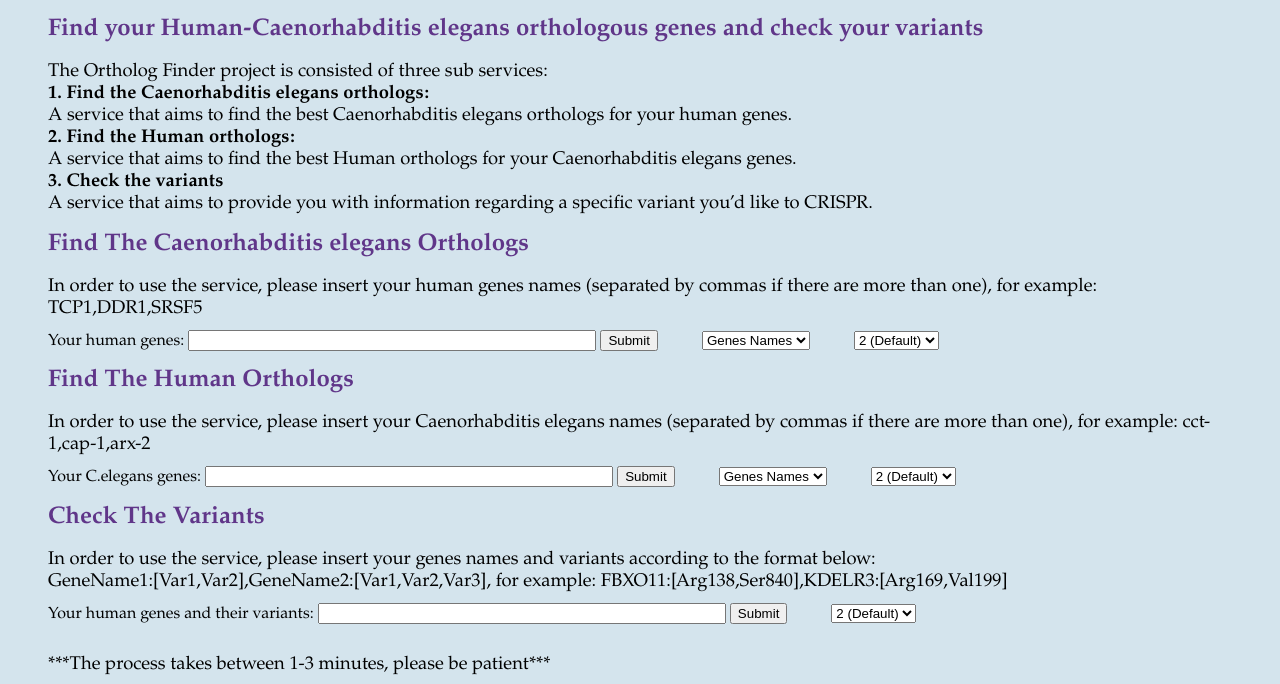
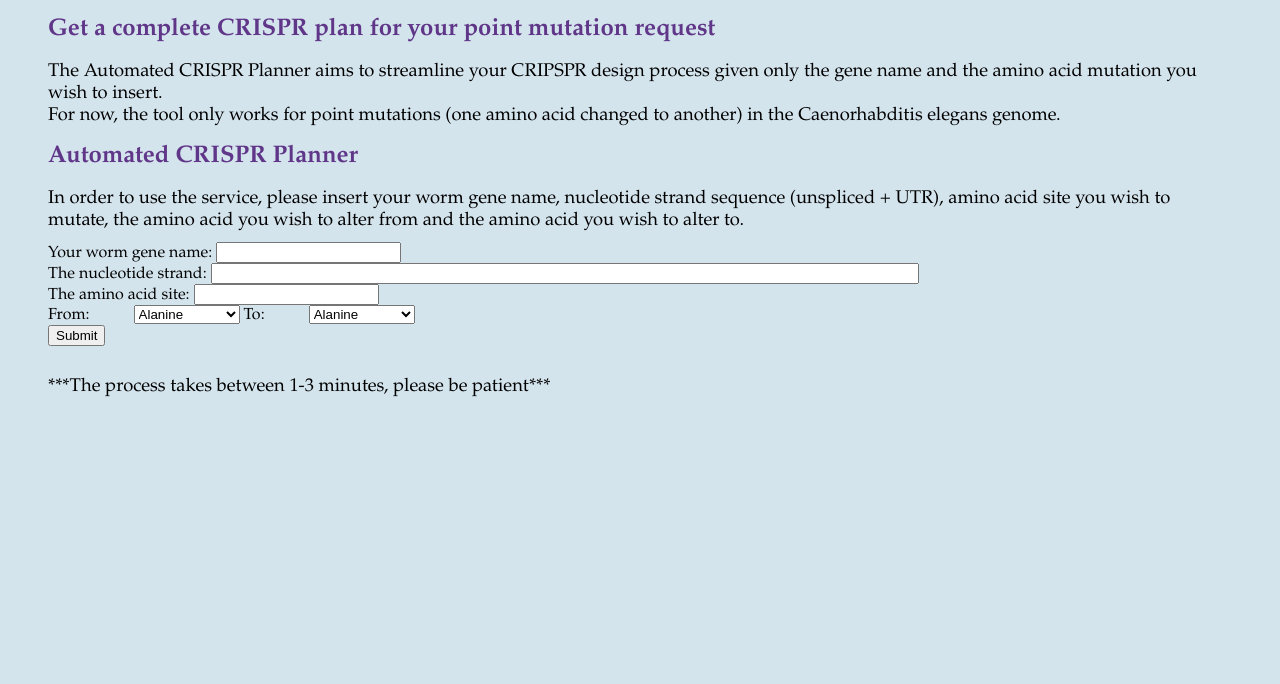
Before and after one commit to LiranAvda-TAU/Research, a Flask app: page /c_elegans_orthologs in a window 1280 px wide. Shown: the part 232-916 px from the top of the page. After the commit the page ends 629 px from the top, so only its background shows below. Run offline with Flask 2, Linux system fonts and the light colour scheme; parts of the project's set-up code (start-up, migrations or seed data) failed here and were passed over.

Commit message:
added the crispr page to the site: the form is formatted nicely, the link in the site is linked to the right function in the server and the form is linked to the function the uses the data to plan the crispr. the response form has yet to be built.

```diff
--- a/flask_web_application/flask_server.py
+++ b/flask_web_application/flask_server.py
@@ -1,8 +1,14 @@
-from flask import Flask, render_template, request
+from flask import Flask, render_template, request, redirect, url_for
+from Code.CRISPR.CrisprPlanner import CrisprPlanner
+from Code.CRISPR.Enum.AminoAcid import AminoAcid
 from Executors.executor import executor
 
+
+# project_root = os.path.dirname(os.path.realpath('__file__'))
+# template_path = os.path.join(project_root, 'flask_web_application/templates')
+# static_path = os.path.join(project_root, 'flask_web_application/static')
 app = Flask(__name__)
-
+# app = Flask(__name__, template_folder=template_path, static_folder=static_path)
 
 @app.route("/")
 def home():
@@ -21,7 +27,7 @@ def salvador():
 
 @app.route('/c_elegans_orthologs')
 def get_c_elegans_orthologs_input():
-    return render_template('query_form.html')
+    return render_template('crispr_form.html')
 
 
 @app.route('/c_elegans_orthologs', methods=['POST'])
@@ -38,7 +44,6 @@ def return_c_elegans_orthologs():
                                                               genes_in_names=genes_in_names,
                                                               sources_bar=sources_bar)
     except Exception as e:
-        query = ", ".join(human_genes)
         error = "Something went wrong: " + str(e)
         return render_template('failure_response.html', query=query, error=error)
     true_results, false_results = results
@@ -92,9 +97,28 @@ def return_variants_data():
     return render_template('variants_table_response.html', true_results=true_results, false_results = false_results)
 
 
-@app.route("/cripr")
-def crispr():
+@app.route("/crispr")
+def crispr_planner():
     return render_template("crispr_form.html")
+
+
+@app.route('/crispr', methods=['POST'])
+def return_crispr_plan():
+    worm_gene_name = request.form['name']
+    nt_seq = request.form['seq']
+    site = request.form['site']
+    from_aa = AminoAcid[request.form.get('from_aa')]
+    to_aa = AminoAcid[request.form.get('to_aa')]
+    print("CRISPR Request:", worm_gene_name, site, nt_seq, from_aa, to_aa)
+    try:
+        result = CrisprPlanner(gene_name=worm_gene_name,
+                               aa_mutation_site=site,
+                               sense_strand=nt_seq).plan_my_crispr(from_aa=from_aa, to_aa=to_aa)
+    except Exception as e:
+        error = "Something went wrong: " + str(e)
+        return render_template('failure_response.html', query=worm_gene_name, error=error)
+    # true_results, false_results = result
+    # return render_template('orthologs_table_response.html', true_results=true_results, false_results=false_results)
 
 
 @app.route("/faq")
--- a/flask_web_application/templates/crispr_form.html
+++ b/flask_web_application/templates/crispr_form.html
@@ -1,15 +1,111 @@
 <!DOCTYPE html>
-<html lang="en">
-<head>
-    <meta charset="UTF-8">
-    <title>Automated CRISPR Planner</title>
-</head>
+<html lang="en" dir="ltr">
+  <head>
+    <meta charset="utf-8">
+      <style>
+          .loader {
+            position: fixed;
+            left: 50%;
+            top: 50%;
+            border: 16px solid #f3f3f3;
+            border-radius: 50%;
+            border-top: 16px solid #3498db;
+            width: 120px;
+            height: 120px;
+            -webkit-animation: spin 2s linear infinite; /* Safari */
+            animation: spin 2s linear infinite;
+           }
+           @keyframes spin {
+            0% { transform: rotate(0deg); }
+            100% { transform: rotate(360deg); }
+           }
+      </style>
+      <script type="text/javascript">
+        function toggle_visibility(id1,id2) {
+            var e1 = document.getElementById(id1);
+            var e2 = document.getElementById(id2);
+            if(e1.style.display == 'block'){
+                e1.style.display = 'none';
+                e2.style.display = 'block';
+            }
+            else{
+                e1.style.display = 'block';
+                e2.style.display = 'none';
+            }
+          }
+</script>
+    <title>The Automated CRISPR Planner</title>
+  </head>
 <body>
     {% extends "template.html" %}
     {% block content %}
-    <h1> Automated CRISPR Planner </h1>
-    <p>TBD</p>
-    <p>Developed by: Liran Avda, Email: Liranavda@gmail.com</p>
+    <div class="loader" id="myloader" style="display: none;"></div>
+    <div class="container" id="mycontainer" style="display: block;">
+    <h1> Get a complete CRISPR plan for your point mutation request</h1>
+    <p> The Automated CRISPR Planner aims to streamline your CRIPSPR design process given only the gene name and the
+        amino acid mutation you wish to insert.</p>
+    <p>For now, the tool only works for point mutations (one amino acid changed to another) in the Caenorhabditis
+        elegans genome.</p>
+
+    <h1>Automated CRISPR Planner</h1>
+    <p> In order to use the service, please insert your worm gene name, nucleotide strand sequence (unspliced + UTR),
+    amino acid site you wish to mutate, the amino acid you wish to alter from and the amino acid you wish to alter to.</p>
+    <div class="gap-10"></div>
+    <form action="/crispr" method="POST">
+        Your worm gene name: <input name="name">
+        <br> The nucleotide strand: <input style=width:700px; name="seq">
+        <br> The amino acid site: <input name="site">
+        <br> From: <select name="from_aa">
+                    <option value="ALANINE">Alanine</option>
+                    <option value="ARGININE">Arginine</option>
+                    <option value="ASPARAGINE">Asparagine</option>
+                    <option value="ASPARTIC_ACID">Aspartic Acid</option>
+                    <option value="CYSTEINE">Cysteine</option>
+                    <option value="GLUTAMINE">Glutamine</option>
+                    <option value="GLUTAMIC_ACID">Glutamic Acid</option>
+                    <option value="GLYCINE">Glycine</option>
+                    <option value="HISTIDINE">Histidine</option>
+                    <option value="ISOLEUCINE">Isoleucine</option>
+                    <option value="LEUCINE">Leucine</option>
+                    <option value="LYSINE">Lysine</option>
+                    <option value="METHIONINE">Methionine</option>
+                    <option value="PHENYLALANINE">Phenylalanine</option>
+                    <option value="PROLINE">Proline</option>
+                    <option value="SERINE">Serine</option>
+                    <option value="THREONINE">Threonine</option>
+                    <option value="TRYPTOPHAN">tryptophan</option>
+                    <option value="TYROSINE">Tyrosine</option>
+                    <option value="VALINE">Valine</option>
+                </select>
+        To: <select name="to_aa">
+                <option value="ALANINE">Alanine</option>
+                <option value="ARGININE">Arginine</option>
+                <option value="ASPARAGINE">Asparagine</option>
+                <option value="ASPARTIC_ACID">Aspartic Acid</option>
+                <option value="CYSTEINE">Cysteine</option>
+                <option value="GLUTAMINE">Glutamine</option>
+                <option value="GLUTAMIC_ACID">Glutamic Acid</option>
+                <option value="GLYCINE">Glycine</option>
+                <option value="HISTIDINE">Histidine</option>
+                <option value="ISOLEUCINE">Isoleucine</option>
+                <option value="LEUCINE">Leucine</option>
+                <option value="LYSINE">Lysine</option>
+                <option value="METHIONINE">Methionine</option>
+                <option value="PHENYLALANINE">Phenylalanine</option>
+                <option value="PROLINE">Proline</option>
+                <option value="SERINE">Serine</option>
+                <option value="THREONINE">Threonine</option>
+                <option value="TRYPTOPHAN">tryptophan</option>
+                <option value="TYROSINE">Tyrosine</option>
+                <option value="VALINE">Valine</option>
+            </select>
+        <br><input type="submit" value="Submit" onclick="toggle_visibility('myloader','mycontainer');">
+    </form>
+
+    <div class="gap-30"></div>
+    <p>***The process takes between 1-3 minutes, please be patient***</p>
+
+    </div>
     {% endblock %}
-  </body>
+</body>
 </html>
--- a/flask_web_application/templates/template.html
+++ b/flask_web_application/templates/template.html
@@ -97,7 +97,7 @@
                 <li><a href="{{ url_for('home') }}">Home</a></li>
                 <li><a href="{{ url_for('about') }}">About</a></li>
                 <li><a href="{{ url_for('get_c_elegans_orthologs_input') }}">Orthologs Finder</a></li>
-                <li><a href="{{ url_for('crispr') }}">Automated CRISPR Planner</a></li>
+                <li><a href="{{ url_for('crispr_planner') }}">Automated CRISPR Planner</a></li>
                 <li><a href="{{ url_for('faq') }}">FAQ</a></li>
                 <li><a href="{{ url_for('references') }}">References</a></li>
             </ul>
```
